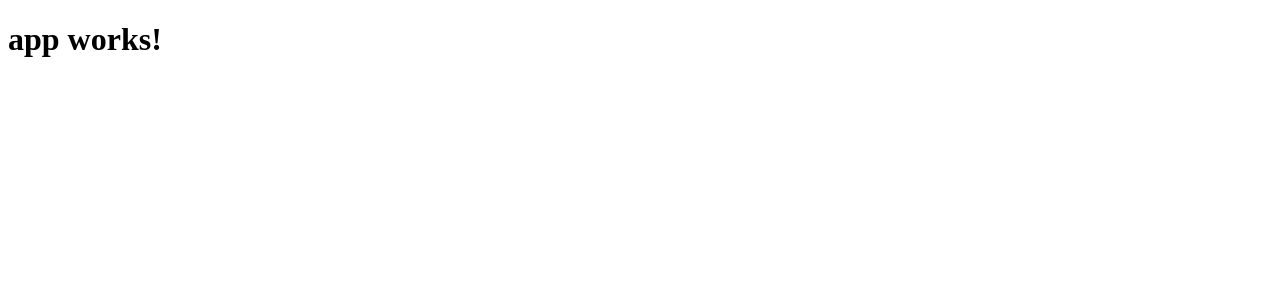
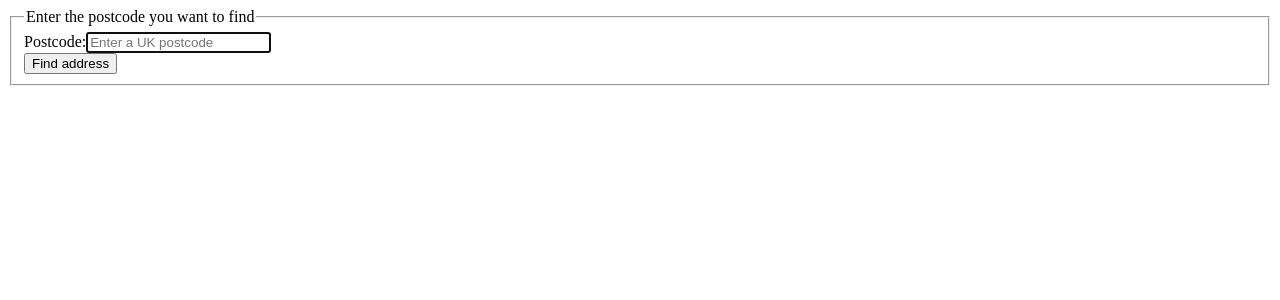
Before and after one commit to r41ph/Postcode-Map-Lookup, an Angular app: page / in a window 1280 px wide. Shown: the top 300 px of the page. Built offline with nearby package versions, Linux system fonts and the light colour scheme.

Commit message:
Added postcode lookup

```diff
--- a/src/app/app.component.html
+++ b/src/app/app.component.html
@@ -1,3 +1 @@
-<h1>
-  {{title}}
-</h1>
+<app-get-address></app-get-address>
--- /dev/null
+++ b/src/app/app.service.ts
@@ -0,0 +1,24 @@
+import { Injectable } from '@angular/core';
+import { Http, Response } from '@angular/http';
+import 'rxjs/Rx';
+
+@Injectable()
+export class AppService {
+
+	constructor( private http: Http) { }
+
+	/**
+   * Request postcode details
+   */
+	getAddress(post) {
+		return this.http.get('https://api.getAddress.io/v2/uk/' + post + '?api-key=ivpv5-TFI02Ymn3YxgHU_g8614')
+			.map(
+				(response: Response) => {
+					const data = response.json();
+					return data;
+				}
+			);
+		;
+	}
+
+}
--- /dev/null
+++ b/src/app/get-address/get-address.component.html
@@ -0,0 +1,24 @@
+<section class="postcode">
+	<!-- Postcode form -->
+	<form id="postcode-input" action="process.php">
+		<fieldset>
+		<legend>Enter the postcode you want to find</legend>
+		<div>
+		  <label for="postcode">Postcode:</label>
+		  <input [(ngModel)]="postCode" name="postcode" type="text" placeholder="Enter a UK postcode" required autofocus>
+		</div>
+		<div>
+			<button (click)="onGetAddress()">Find address</button>
+		</div>
+		</fieldset>
+	</form>
+
+	<!-- Dropdown list with all the addresses related to the postcode given -->
+	<select *ngIf="showData" [(ngModel)]="addressSelected">
+	  <option value="">Please Select</option>
+	  <option *ngFor="let address of data">  {{ address }} >  </option>
+	</select>
+
+	<!-- Address chosen -->
+	<div class="">{{ addressSelected }}</div>
+</section>
--- /dev/null
+++ b/src/app/get-address/get-address.component.ts
@@ -0,0 +1,35 @@
+import { Component, OnInit } from '@angular/core';
+import { Response } from '@angular/http';
+import { AppService} from '../app.service';
+
+
+@Component({
+  selector: 'app-get-address',
+  templateUrl: './get-address.component.html',
+  styleUrls: ['./get-address.component.less']
+})
+export class GetAddressComponent implements OnInit {
+  data = []; // Array with the list of addresses
+  showData = false;
+  postCode = "";
+  addressSelected = "";
+
+  constructor(private AppService: AppService) { }
+
+  ngOnInit() {
+  }
+
+  /**
+   * Request postcode details
+   */
+  onGetAddress(){
+  	this.AppService.getAddress(this.postCode.replace(/\s+/g, ''))
+	  	.subscribe(
+	  		(addresses: any[]) => {
+	  			this.data = addresses["Addresses"];
+	  			this.showData = true;
+	  		},
+	  		(error) => console.log(error)
+	  	);
+  }
+}
```
Also changed, not shown: src/app/app.module.ts (+6 -2 lines), src/app/get-address/get-address.component.less (added), 1 other file (tests, documents, lock files or other folders).
